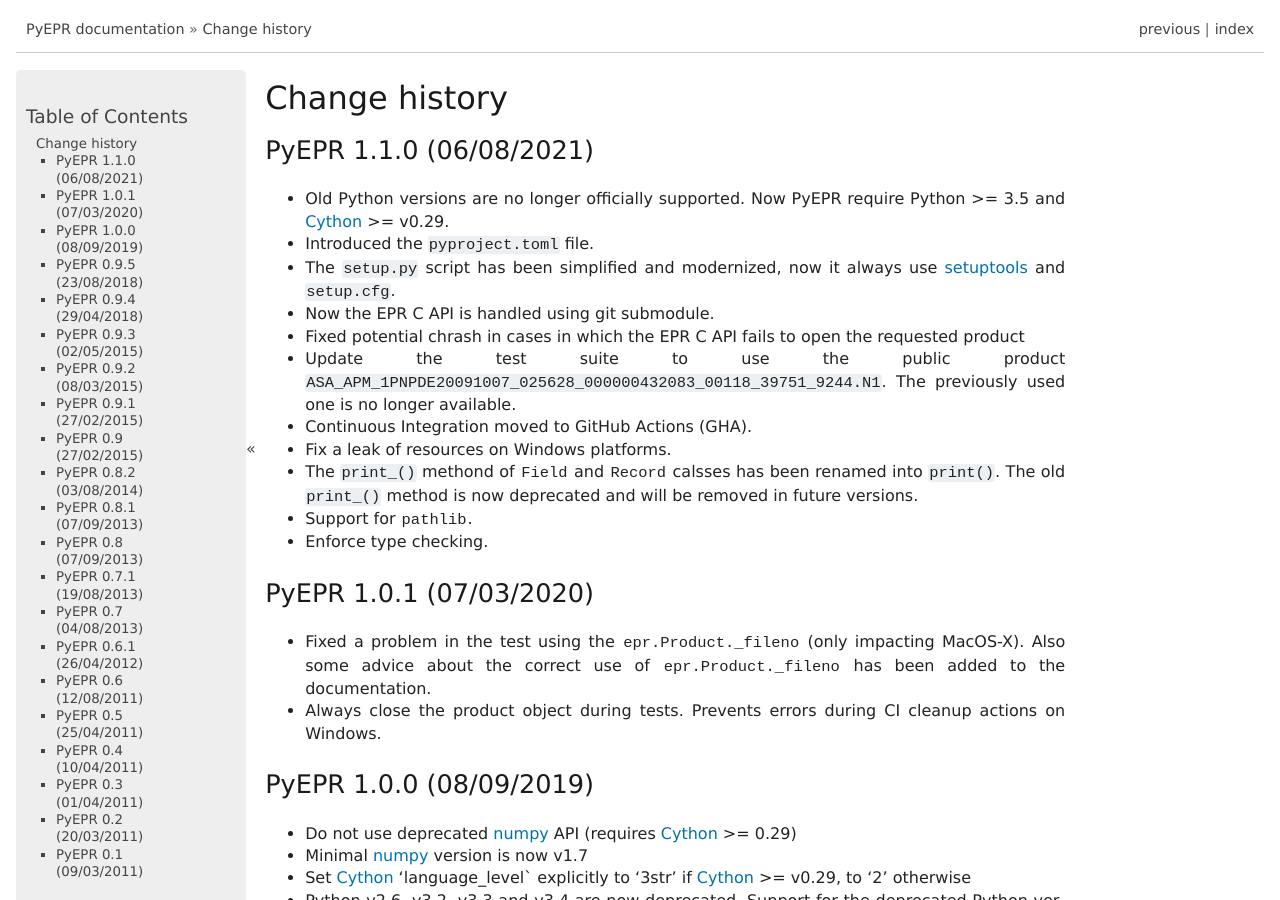
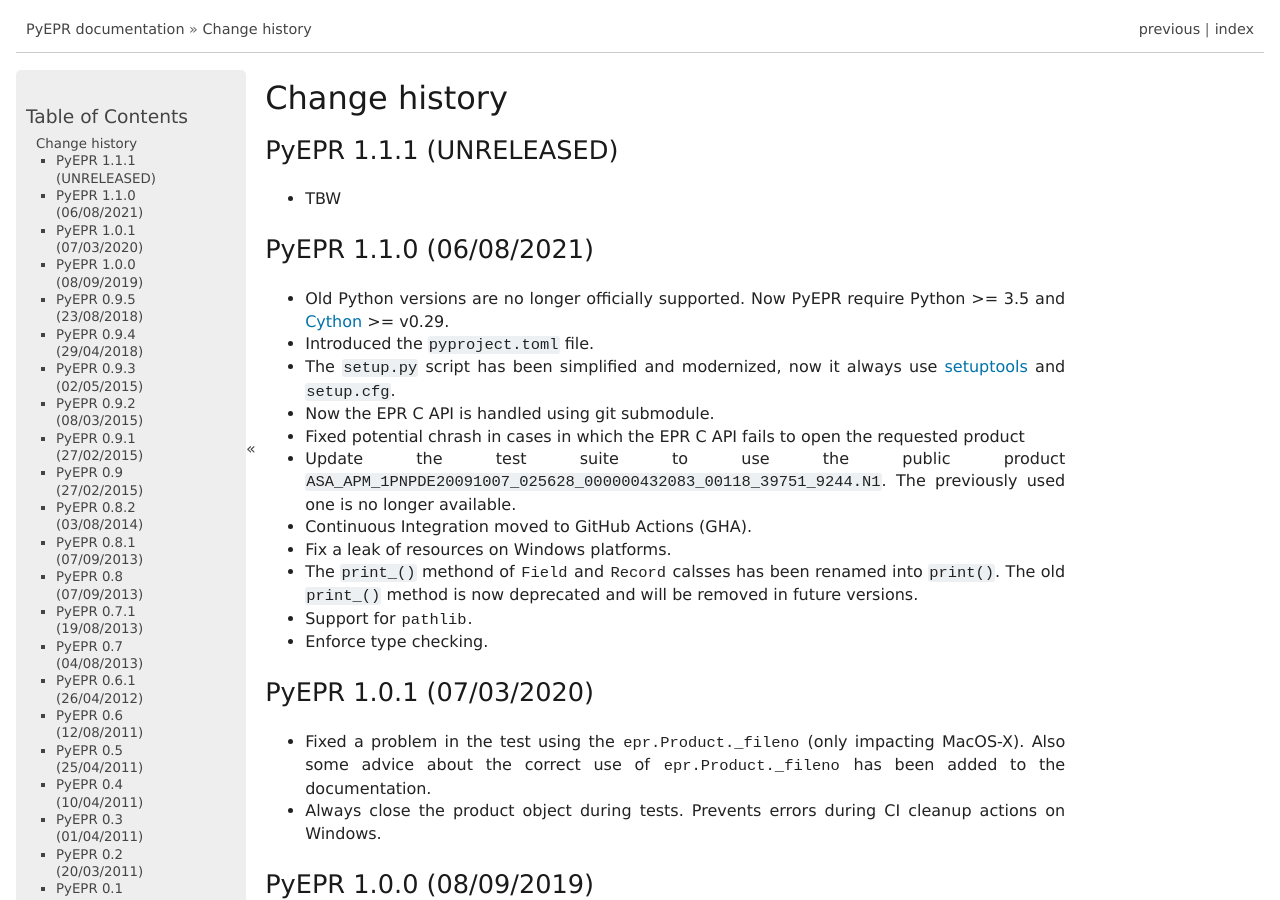
Before and after one commit to avalentino/pyepr, a Sphinx documentation site: the page built from doc/NEWS.rst, in a window 1280 px wide and 900 px high. Built offline with Sphinx 7.4.7, drawn with Linux system fonts in a browser that asks for light colours; formulas are drawn with MathJax 3.

Commit message:
Post-release commit

```diff
--- a/doc/NEWS.rst
+++ b/doc/NEWS.rst
@@ -1,5 +1,11 @@
 Change history
 ==============
+
+PyEPR 1.1.1 (UNRELEASED)
+------------------------
+
+* TBW
+
 
 PyEPR 1.1.0 (06/08/2021)
 ------------------------
```
Also changed, not shown: 1 other file.
